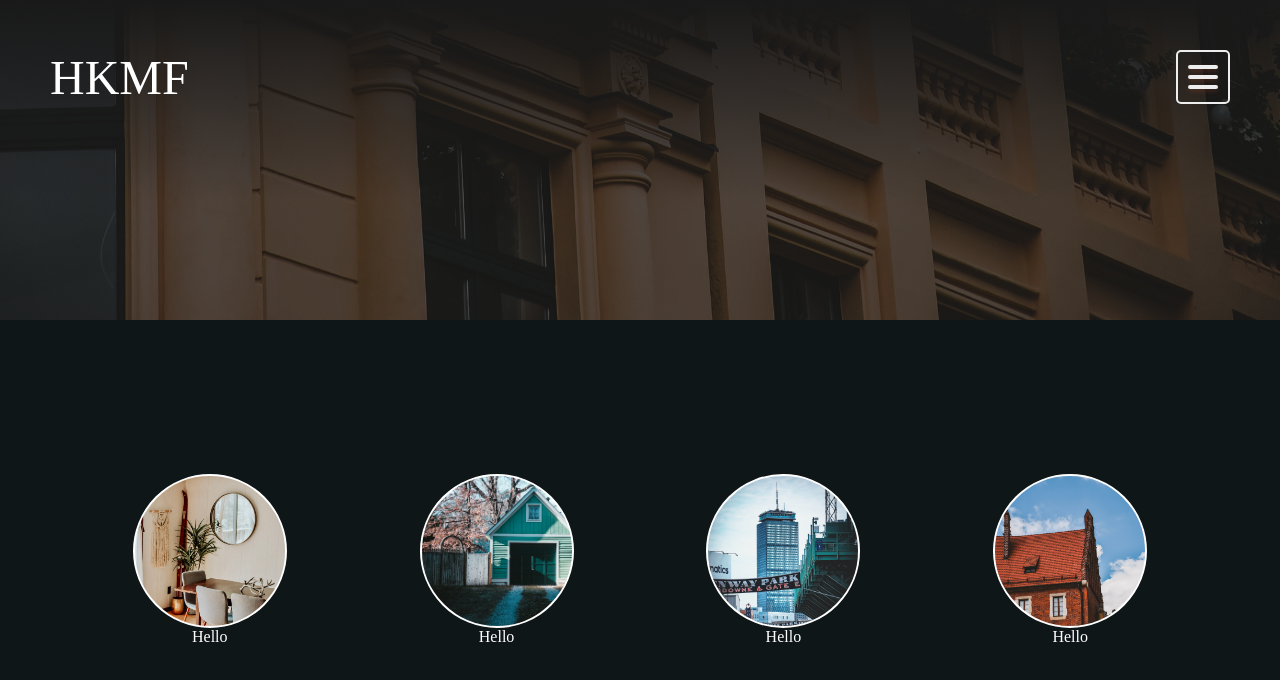
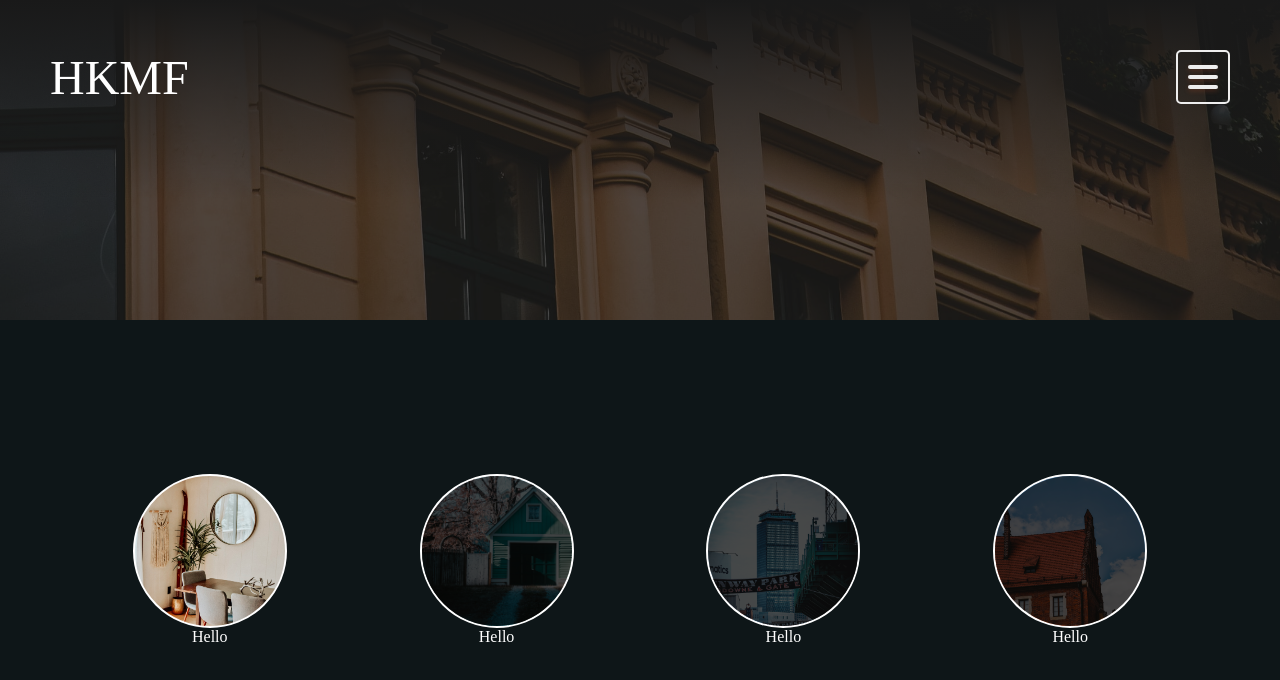
Before and after one commit to joshuakerndev/hkmf-property-management, a React (Create React App) app: page /services in a window 1280 px wide. Shown: the top 680 px of the page. Built offline with nearby package versions, Linux system fonts and the light colour scheme.

Commit message:
Add circle fade effect to Services page

```diff
--- a/src/Components/ServicesPage/ServicesPage.jsx
+++ b/src/Components/ServicesPage/ServicesPage.jsx
@@ -6,7 +6,6 @@ const ServicesPage = () => {
     const [currentCircle, setCurrentCircle] = useState(1);
 
     const handleClickCircle = () => {
-        alert('CLICK');
         setCurrentCircle(currentCircle + 1);
     }
 
@@ -26,7 +25,15 @@ const ServicesPage = () => {
                             currentCircle === 1 ? handleClickCircle
                             : ''
                         }
-                    />
+                    >
+                        <div className={
+                            currentCircle >= 1 ?
+                            "CircleFilterActive CircleFilter" :
+                            "CircleFilter"
+                            }
+                        />
+                    </div>
+
                     <p className="CircleText">Hello</p>
                 </div>
                 <div className="CircleSection">
@@ -39,7 +46,14 @@ const ServicesPage = () => {
                             currentCircle === 2 ? handleClickCircle
                             : ''
                         }
-                    />
+                    >
+                        <div className={
+                            currentCircle >= 2 ?
+                            "CircleFilterActive CircleFilter" :
+                            "CircleFilter"
+                            }
+                        />
+                    </div>
                     <p className="CircleText">Hello</p>
                 </div>
                 <div className="CircleSection">
@@ -52,7 +66,14 @@ const ServicesPage = () => {
                             currentCircle === 3 ? handleClickCircle
                             : ''
                         }
-                    />
+                    >
+                        <div className={
+                            currentCircle >= 3 ?
+                            "CircleFilterActive CircleFilter" :
+                            "CircleFilter"
+                            }
+                        />
+                    </div>
                     <p className="CircleText">Hello</p>
                 </div>
                 <div className="CircleSection">
@@ -65,7 +86,14 @@ const ServicesPage = () => {
                             currentCircle === 4 ? handleClickCircle
                             : ''
                         }
-                    />
+                    >
+                        <div className={
+                            currentCircle >= 4 ?
+                            "CircleFilterActive CircleFilter" :
+                            "CircleFilter"
+                            }
+                        />
+                    </div>
                     <p className="CircleText">Hello</p>
                 </div>
             </div>
--- a/src/Components/ServicesPage/ServicesPage.scss
+++ b/src/Components/ServicesPage/ServicesPage.scss
@@ -57,6 +57,20 @@
     border-radius: 50%;
 }
 
+.CircleFilter {
+    background-color: rgba(0, 0, 0, 0.7);
+    width: 100%;
+    height: 100%;
+    border-radius: 50%;
+    opacity: 1;
+    transition: opacity 1s ease-out;
+}
+
+.CircleFilterActive {
+    opacity: 0;
+    transition: opacity 1s ease-out;
+}
+
 .Circle1 {
     background-image: url("../../assets/new5.jpg");
     background-size: cover;
```
